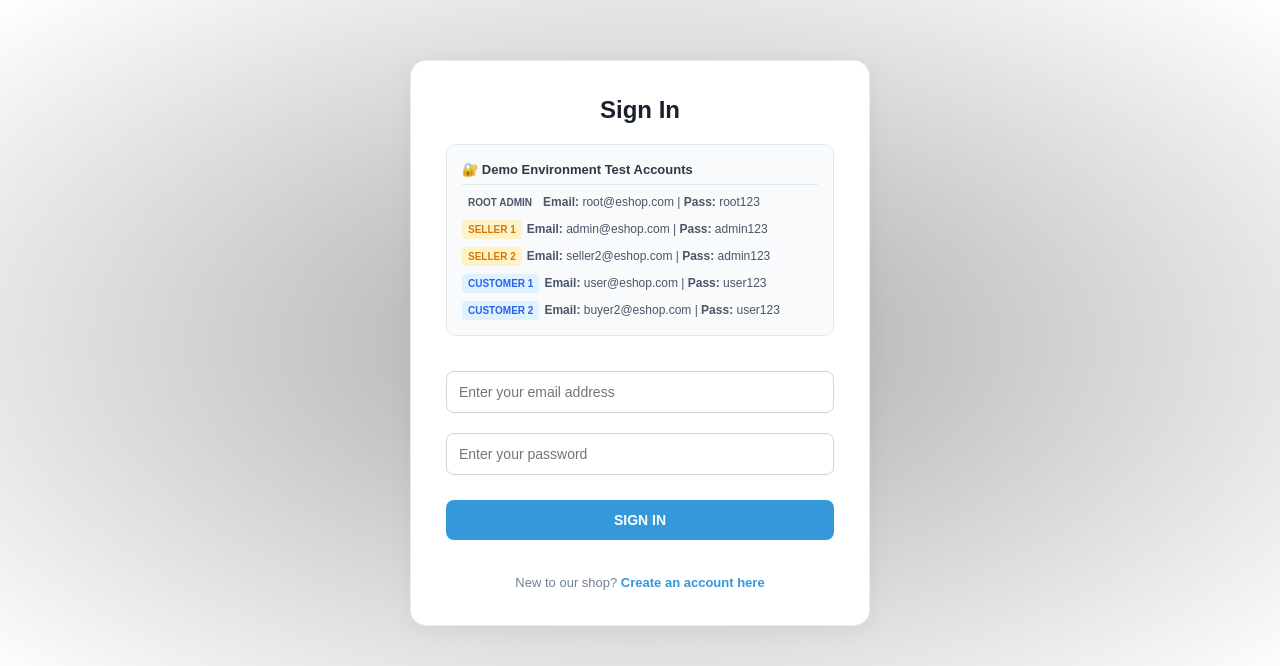
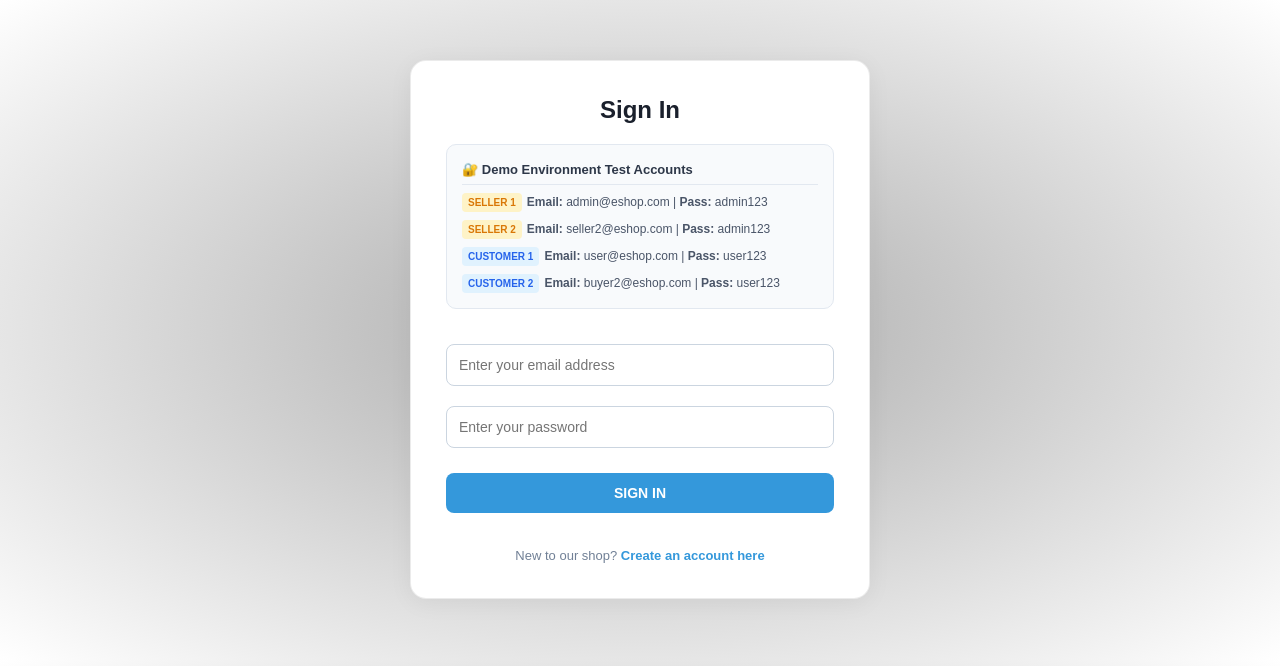
Before and after one commit to sarkisjan/TradeVibe, a PHP site: page /TradeVibe/login.php in a window 1280 px wide. Shown: the top 666 px of the page. Run offline with PHP 8.4, Linux system fonts and the light colour scheme.

Commit message:
removing root user public information

```diff
--- a/login.php
+++ b/login.php
@@ -21,7 +21,7 @@ if (!$conn) {
 // Handle the login form when it is submitted
 if ($_SERVER['REQUEST_METHOD'] === 'POST') {
 
-// Get the email and password entered by the user
+    // Get the email and password entered by the user
     $raw_email = isset($_POST['email']) ? trim($_POST['email']) : '';
     $raw_password = isset($_POST['password']) ? $_POST['password'] : '';
 
@@ -83,6 +83,7 @@ if ($_SERVER['REQUEST_METHOD'] === 'POST') {
 ?>
 <!DOCTYPE html>
 <html lang="en">
+
 <head>
     <meta charset="UTF-8">
     <meta name="viewport" content="width=device-width, initial-scale=1.0">
@@ -90,6 +91,7 @@ if ($_SERVER['REQUEST_METHOD'] === 'POST') {
     <link rel="stylesheet" href="styles.css">
 
 </head>
+
 <body id="bckgrnd">
 
     <div class="login-box">
@@ -97,14 +99,14 @@ if ($_SERVER['REQUEST_METHOD'] === 'POST') {
         <!-- Show demo accounts that can be used for testing -->
         <div class="test-credentials-panel">
             <h4>🔐 Demo Environment Test Accounts</h4>
-            <div class="user-type-group"><span class="badge-role role-root">Root Admin</span><strong>Email:</strong> root@eshop.com | <strong>Pass:</strong> root123</div>
+
             <div class="user-type-group"><span class="badge-role role-admin">Seller 1</span><strong>Email:</strong> admin@eshop.com | <strong>Pass:</strong> admin123</div>
             <div class="user-type-group"><span class="badge-role role-admin">Seller 2</span><strong>Email:</strong> seller2@eshop.com | <strong>Pass:</strong> admin123</div>
             <div class="user-type-group"><span class="badge-role role-user">Customer 1</span><strong>Email:</strong> user@eshop.com | <strong>Pass:</strong> user123</div>
             <div class="user-type-group"><span class="badge-role role-user">Customer 2</span><strong>Email:</strong> buyer2@eshop.com | <strong>Pass:</strong> user123</div>
         </div>
 
-        <?php if(!empty($error)): ?>
+        <?php if (!empty($error)): ?>
             <!-- Display the login error if one exists -->
             <div class="error-banner">⚠️ <?php echo $error; ?></div>
         <?php endif; ?>
@@ -121,4 +123,5 @@ if ($_SERVER['REQUEST_METHOD'] === 'POST') {
     </div>
 
 </body>
+
 </html>
```
